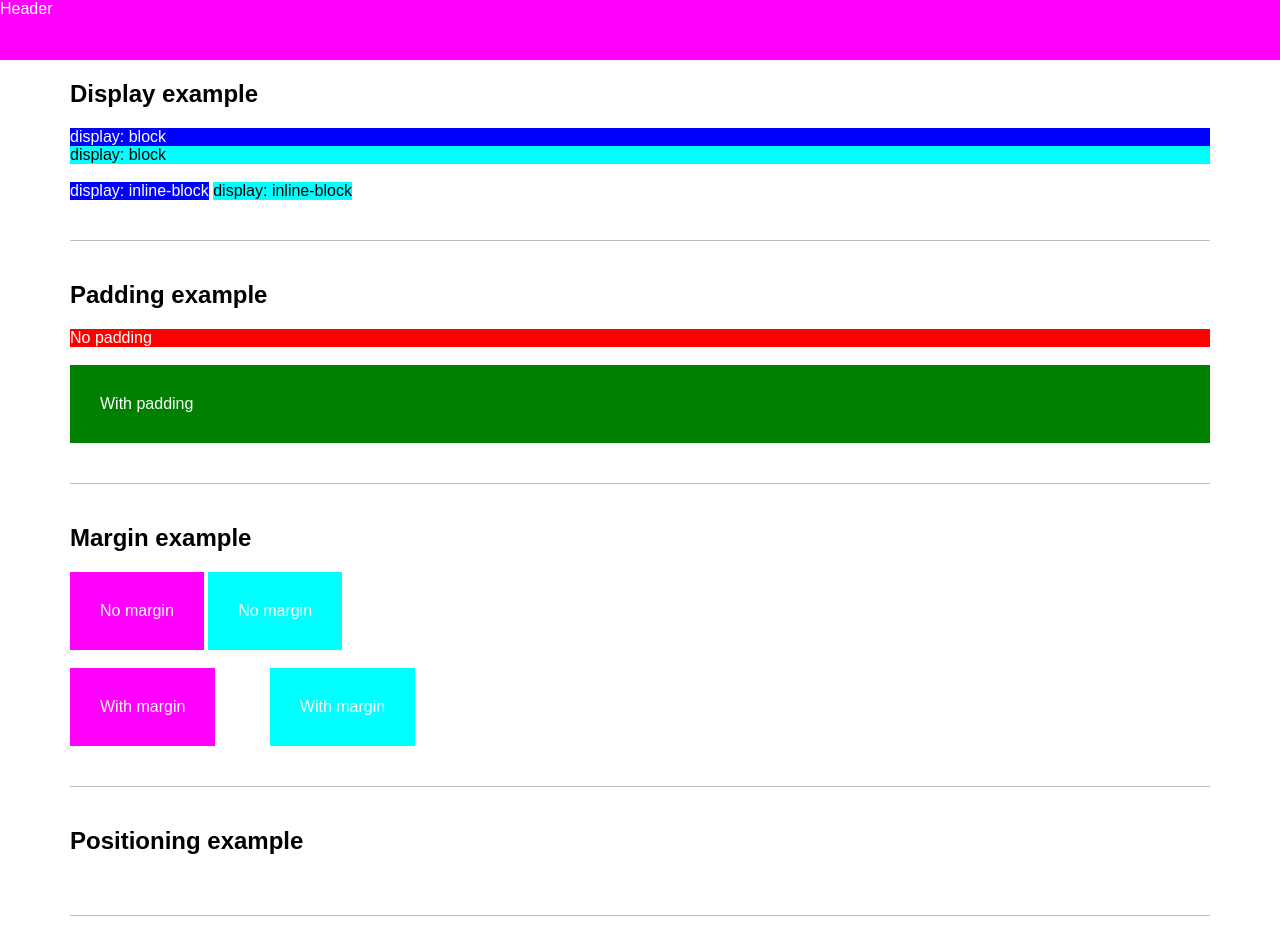
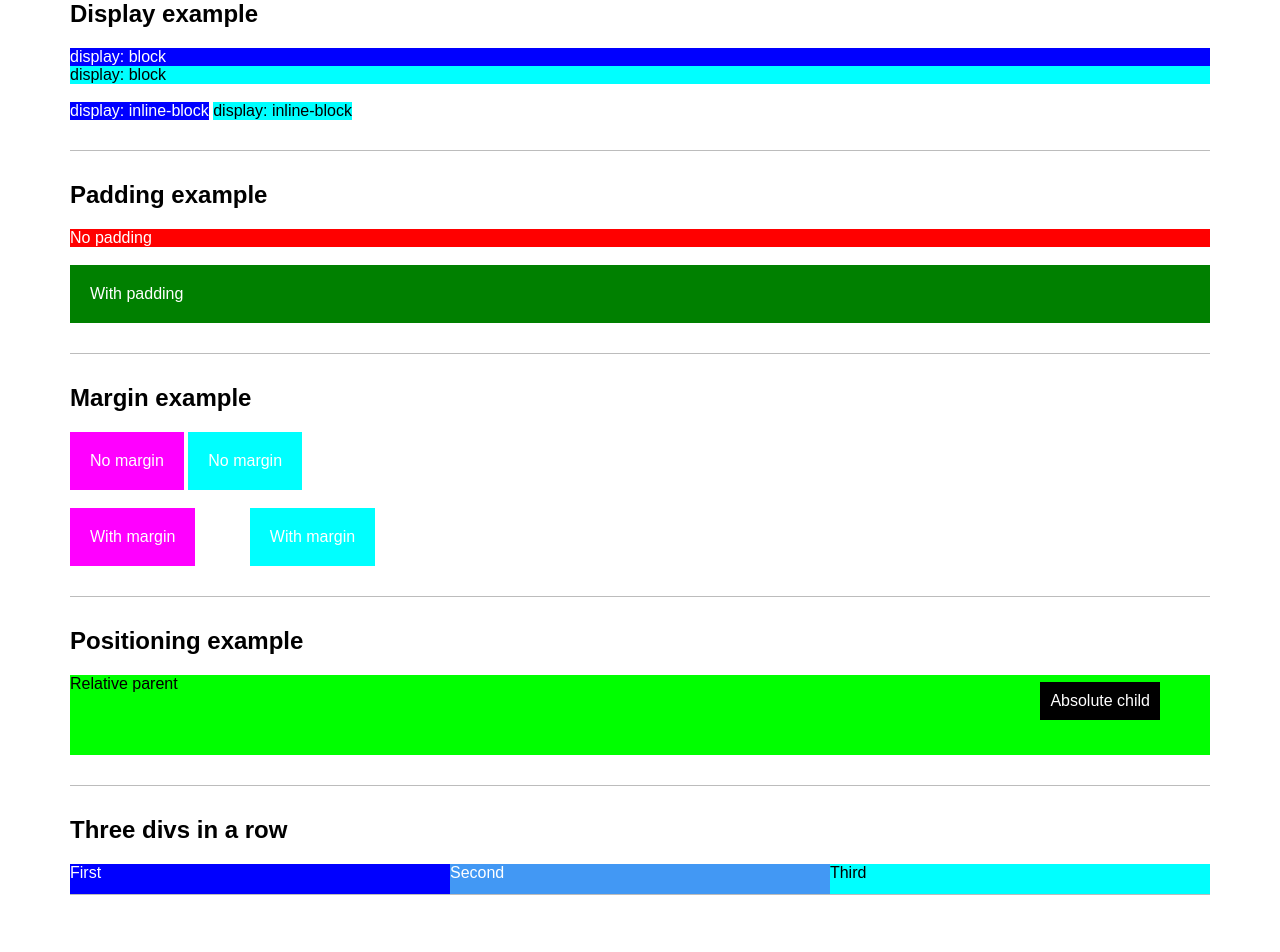
Before and after one commit to rsilverhav/code_in_the_darkish, a plain HTML site: page example/exemple.html in a window 1280 px wide. Shown: the top 952 px of the page. After the commit the page ends 925 px from the top, so only its background shows below. Drawn offline with Linux system fonts and the light colour scheme.

Commit message:
done with example

```diff
--- a/example/example_styles.css
+++ b/example/example_styles.css
@@ -3,7 +3,7 @@ body{
 }
 
 .example{
-  margin-bottom: 40px;
-  padding-bottom: 40px;
+  margin-bottom: 30px;
+  padding-bottom: 30px;
   border-bottom: #bcbcbc solid 1px;
 }
--- a/example/exemple.html
+++ b/example/exemple.html
@@ -5,8 +5,6 @@
 </head>
 
 <body style="font-family: Arial, 'Helvetica Neue', Helvetica, sans-serif;">
-  <!-- HEADER -->
-  <div style="width:100%; height: 60px; background-color: magenta; color: white;">Header</div>
 
   <!--  VERT CENTERED -->
   <div style="width: 1140px; margin: 0 auto; min-height: 600px;">
@@ -33,43 +31,50 @@
         No padding
       </div>
       <br />
-      <div style="padding: 30px; background-color: green; color: white;">
+      <div style="padding: 20px; background-color: green; color: white;">
         With padding
       </div>
     </div>
 
     <div class="example">
       <h2>Margin example</h2>
-      <div style="margin: 0; background-color: magenta; color: white; display: inline-block; padding: 30px;">
+      <div style="margin: 0; background-color: magenta; color: white; display: inline-block; padding: 20px;">
         No margin
       </div>
-      <div style="margin: 0; background-color: cyan; color: white; display: inline-block; padding: 30px;">
+      <div style="margin: 0; background-color: cyan; color: white; display: inline-block; padding: 20px;">
         No margin
       </div>
       <br />
       <br />
-      <div style="margin-right: 50px; background-color: magenta; color: white; display: inline-block; padding: 30px;">
+      <div style="margin-right: 50px; background-color: magenta; color: white; display: inline-block; padding: 20px;">
         With margin
       </div>
-      <div style="margin: 0; background-color: cyan; color: white; display: inline-block; padding: 30px;">
+      <div style="margin: 0; background-color: cyan; color: white; display: inline-block; padding: 20px;">
         With margin
       </div>
     </div>
 
     <div class="example">
       <h2>Positioning example</h2>
+      <div style="position: relative; height: 80px; background-color: lime;">
+        Relative parent
+
+        <div style="position: absolute; right: 50px; bottom: 35px; padding: 10px; background-color: black; color: white;">
+          Absolute child
+        </div>
+      </div>
     </div>
 
     <div class="example">
       <h2>Three divs in a row</h2>
       <div style="width: 100%">
-        <div style="width: 33.33%; float: left; padding: 0; margin: 0; background-color: blue; height: 150px; color: white;">
+        <div style="width: 33.33%; float: left; padding: 0; margin: 0; background-color: blue; height: 30px; color: white;">
           First
         </div>
-        <div style="width: 33.33%; float: left; padding: 0; margin: 0; background-color: #4298f4; height: 150px; color: #ffffff;">
+        <div style="width: 33.33%; float: left; padding: 0; margin: 0; background-color: #4298f4; height: 30px; color: #ffffff;">
           Second
         </div>
-        <div style="width: 33.33%; float: left; padding: 0; margin: 0; background-color: cyan; height: 150px;">
+        <div style="width: 33.33%; float: left; padding: 0; margin: 0; background-color: cyan; height: 30px;">
           Third
         </div>
       </div>
```
